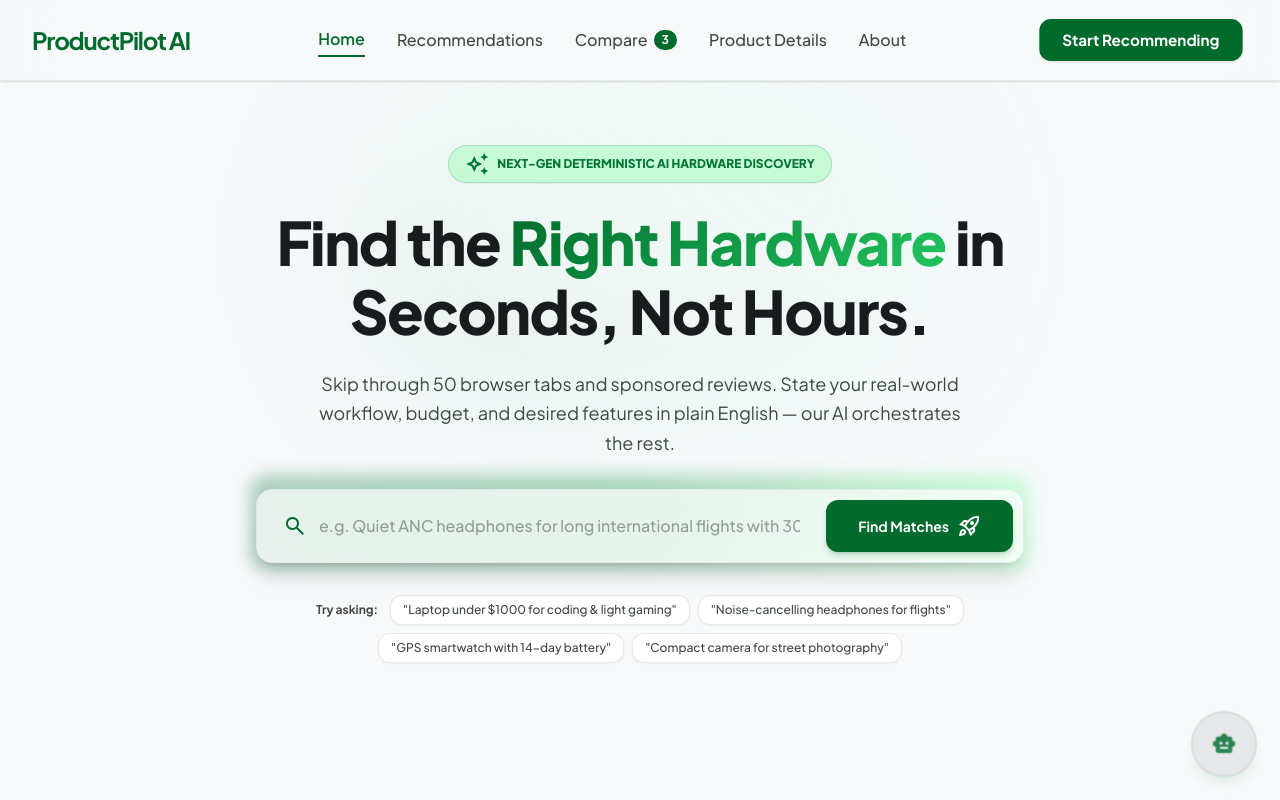
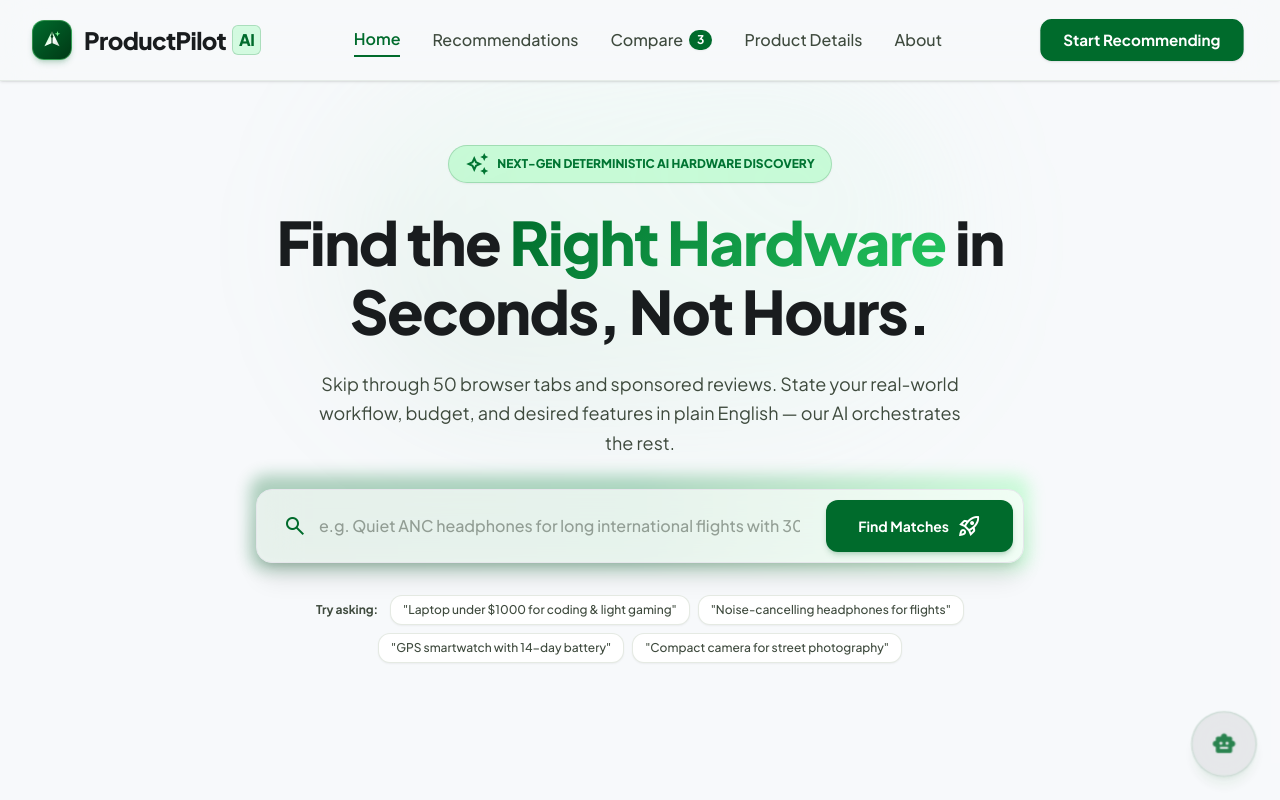
Before and after one commit to bikram73/ProductPilot_AI, a React (Vite) app: page / in a window 1280 px wide. Shown: the top 800 px of the page. Built offline with nearby package versions, Linux system fonts and the light colour scheme.

Commit message:
first commit

```diff
--- a/src/components/Footer.tsx
+++ b/src/components/Footer.tsx
@@ -21,9 +21,33 @@ export const Footer: React.FC<FooterProps> = ({ onNavigate }) => {
           <div className="sm:col-span-2 space-y-4">
             <div
               onClick={() => onNavigate('home')}
-              className="text-2xl font-extrabold text-[#006b2c] cursor-pointer hover:opacity-90 inline-block transition-opacity"
+              className="cursor-pointer hover:opacity-95 inline-flex items-center gap-3 transition-opacity group"
             >
-              ProductPilot AI
+              <div className="w-9 h-9 rounded-xl bg-gradient-to-br from-[#006b2c] via-[#005221] to-[#003915] p-2 flex items-center justify-center shadow-sm shadow-[#006b2c]/20 border border-[#7ffc97]/40 shrink-0 group-hover:scale-105 transition-transform duration-200">
+                <svg
+                  viewBox="0 0 32 32"
+                  fill="none"
+                  className="w-5 h-5"
+                  xmlns="http://www.w3.org/2000/svg"
+                  aria-hidden="true"
+                >
+                  <defs>
+                    <linearGradient id="footerLogoGrad" x1="4" y1="4" x2="28" y2="28" gradientUnits="userSpaceOnUse">
+                      <stop stopColor="#7ffc97" />
+                      <stop offset="0.55" stopColor="#ffffff" />
+                      <stop offset="1" stopColor="#bdcaba" />
+                    </linearGradient>
+                  </defs>
+                  <path d="M16 3L27 25L16 20.5L5 25L16 3Z" fill="url(#footerLogoGrad)" />
+                  <path d="M16 3V20.5" stroke="#003915" strokeWidth="1.6" strokeLinecap="round" />
+                  <circle cx="16" cy="11" r="1.75" fill="#003915" />
+                  <path d="M24 3L25 6L28 7L25 8L24 11L23 8L20 7L23 6L24 3Z" fill="#7ffc97" />
+                </svg>
+              </div>
+              <span className="text-xl sm:text-2xl font-black tracking-tight text-[#191c1e] flex items-center">
+                <span>ProductPilot</span>
+                <span className="text-[#006b2c] ml-1.5 font-extrabold bg-[#6bff8f]/25 px-1.5 py-0.5 rounded-md text-sm border border-[#006b2c]/20">AI</span>
+              </span>
             </div>
             <p className="text-[#3e4a3d] max-w-sm leading-relaxed text-xs sm:text-sm">
               Empowering smart consumer choices through deterministic AI orchestration, semantic vector scoring, and zero-bias hardware discovery.
--- a/src/components/Navbar.tsx
+++ b/src/components/Navbar.tsx
@@ -18,9 +18,51 @@ export const Navbar: React.FC<NavbarProps> = ({
         {/* Logo */}
         <button
           onClick={() => onNavigate('home')}
-          className="text-2xl font-bold text-[#006b2c] tracking-tighter hover:opacity-90 transition-opacity focus:outline-none flex items-center gap-2"
+          className="hover:opacity-95 transition-all focus:outline-none flex items-center gap-3 group cursor-pointer text-left"
+          title="ProductPilot AI - Home"
         >
-          <span>ProductPilot AI</span>
+          {/* Project Logo Icon on Left */}
+          <div className="w-10 h-10 rounded-xl bg-gradient-to-br from-[#006b2c] via-[#005221] to-[#003915] p-2 flex items-center justify-center shadow-md shadow-[#006b2c]/20 border border-[#7ffc97]/40 shrink-0 group-hover:scale-105 group-hover:shadow-lg group-hover:shadow-[#006b2c]/30 transition-all duration-300">
+            <svg
+              viewBox="0 0 32 32"
+              fill="none"
+              className="w-6 h-6"
+              xmlns="http://www.w3.org/2000/svg"
+              aria-hidden="true"
+            >
+              <defs>
+                <linearGradient id="pilotLogoGrad" x1="4" y1="4" x2="28" y2="28" gradientUnits="userSpaceOnUse">
+                  <stop stopColor="#7ffc97" />
+                  <stop offset="0.55" stopColor="#ffffff" />
+                  <stop offset="1" stopColor="#bdcaba" />
+                </linearGradient>
+              </defs>
+              {/* Modern Pilot Navigation Arrow / Compass Dart */}
+              <path
+                d="M16 3L27 25L16 20.5L5 25L16 3Z"
+                fill="url(#pilotLogoGrad)"
+              />
+              <path
+                d="M16 3V20.5"
+                stroke="#003915"
+                strokeWidth="1.6"
+                strokeLinecap="round"
+              />
+              {/* Center navigation hub */}
+              <circle cx="16" cy="11" r="1.75" fill="#003915" />
+              {/* AI Sparkle Node */}
+              <path
+                d="M24 3L25 6L28 7L25 8L24 11L23 8L20 7L23 6L24 3Z"
+                fill="#7ffc97"
+              />
+            </svg>
+          </div>
+
+          {/* Brand Name */}
+          <span className="text-xl sm:text-2xl font-black tracking-tight text-[#191c1e] flex items-center">
+            <span>ProductPilot</span>
+            <span className="text-[#006b2c] ml-1.5 font-extrabold bg-[#6bff8f]/25 px-1.5 py-0.5 rounded-md text-sm sm:text-base border border-[#006b2c]/20">AI</span>
+          </span>
         </button>
 
         {/* Desktop Nav Links */}
```
Also changed, not shown: 1 other file (tests, documents, lock files or other folders).
